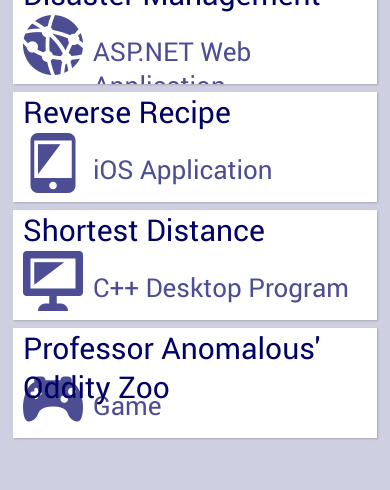
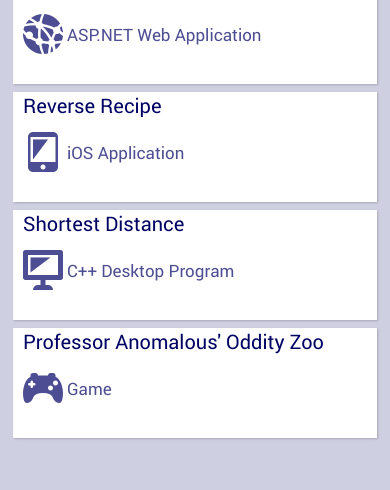
Before and after one commit to jordanhennell/jordanhennell.github.io, a plain HTML site: page index.html in a window 390 px wide. Shown: the part 707-1197 px from the top of the page. Drawn offline with Linux system fonts and the light colour scheme.

Commit message:
Made project buttons more mobile friendly

```diff
--- a/style.css
+++ b/style.css
@@ -338,6 +338,67 @@ a {
 
 }
 
+@media screen and (max-width: 500px) {
+
+    /* list items in the menu */
+    #menu-container li .menu-item {
+        font-size: 25px;
+    }
+
+    /* list items in the menu */
+    #menu-container li .subtitle{
+        font-size: 22px;
+        left: 68px;
+        top: 45%;
+    }
+
+    /* image from font to use within link to show type of project */
+    #menu-container li .font-image {
+        font-size: 50px;
+    }
+
+}
+
+@media screen and (max-width: 425px) {
+
+    /* list items in the menu */
+    #menu-container li .menu-item {
+        font-size: 20px;
+    }
+
+    /* list items in the menu */
+    #menu-container li .subtitle{
+        font-size: 17px;
+        left: 54px;
+    }
+
+    /* image from font to use within link to show type of project */
+    #menu-container li .font-image {
+        font-size: 40px;
+    }
+}
+
+@media screen and (max-width: 350px) {
+
+    /* list items in the menu */
+    #menu-container li .menu-item {
+        font-size: 15px;
+    }
+
+    /* list items in the menu */
+    #menu-container li .subtitle{
+        font-size: 13px;
+        left: 42px;
+        top: 45%;
+    }
+
+    /* image from font to use within link to show type of project */
+    #menu-container li .font-image {
+        font-size: 30px;
+    }
+
+}
+
 /* ANIMATIONS */
 
 /* fade in content using opacity */
```
